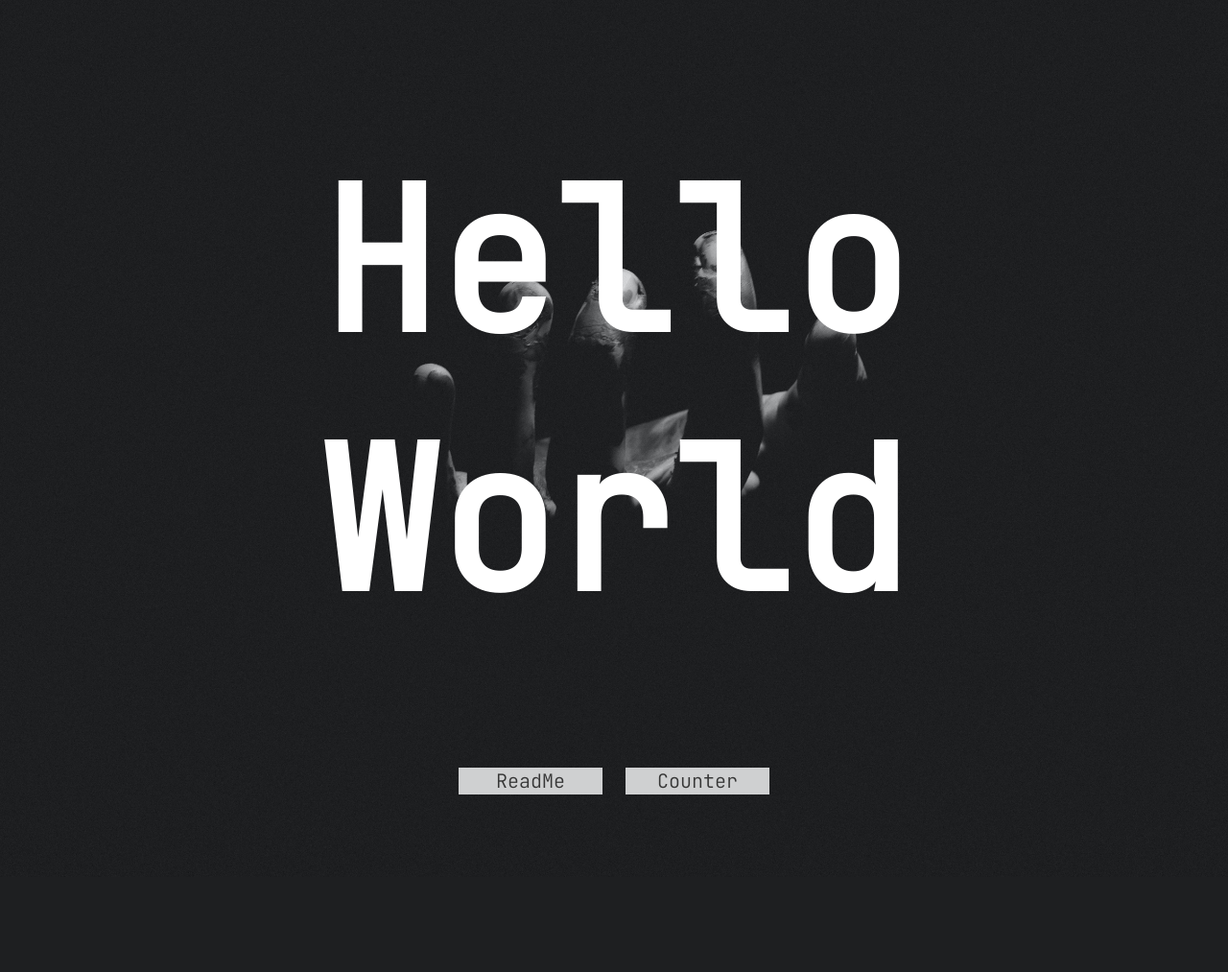
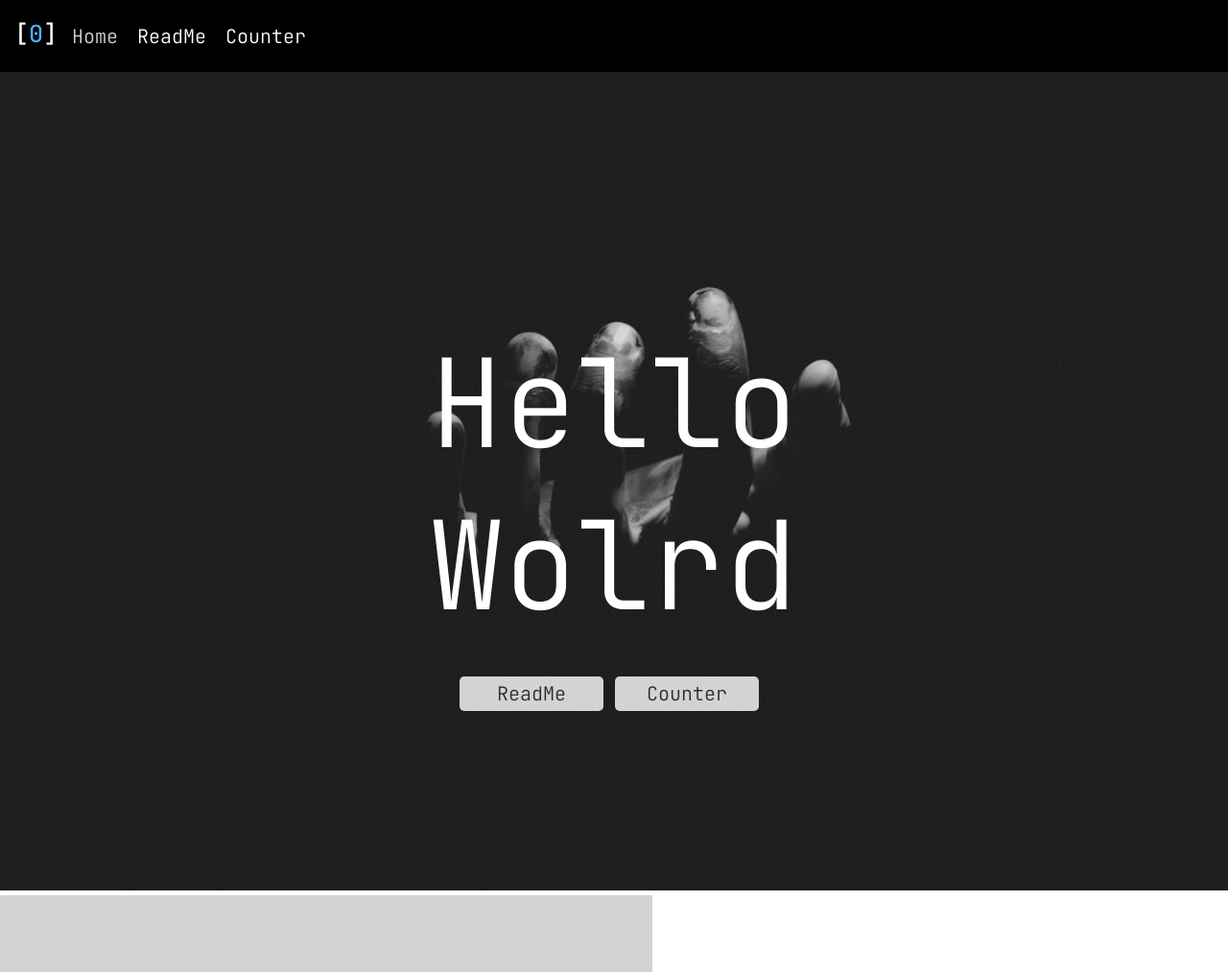
Before and after one commit to joeymichalik/icedt.de, a PHP site: page / in a window 1280 px wide. Shown: the whole page at 96% size. Before the commit the page ends 828 px from the top, so only its background shows below. Run offline with PHP 8.4, Linux system fonts and the light colour scheme.

Commit message:
Reworked Counter, Navbar
Inserted Navbar
changed link

```diff
--- a/index.html
+++ b/index.html
@@ -1,27 +1,69 @@
 <!DOCTYPE html>
+<html lang="en">
 
-<html>
 <head>
-        <title>TJM - Hello World</title>
-        <link href="styles/style.css" rel="stylesheet">
+
+    <meta charset="UTF-8">
+    <meta http-equiv="X-UA-Compatible" content="IE=edge">
+    <meta name="viewport" content="width=device-width, initial-scale=1.0">
+
+    <title>TJM - Test</title>
     <link href="styles/pictures/[0] icon.png" rel="icon">
+    <link href="styles/style_index.css" rel="stylesheet">
+
 </head>
 
+
 <body>
-        <header class="header">
-            <h1>Hello World</h1>
-        </header>
 
-        <!-- Buttons here -->
-        <div id="container_headerbutton">
+
+    <div class="navbar">
+
+        <div class="vertical-center">
+
+            <table class="navigator">
+                <tr>
+                    <td><img src="styles/pictures/[0] icon.png" height=35px></td>
+                    <td><a class="current-page" href="index.html">Home</a></td>
+                    <td><a href="readme.html">ReadMe</a></td>
+                    <td><a href="counter.html">Counter</a></td>
+                </tr>
+            </table>
+
+        </div>
+
+    </div>
+
+
+    <div class="image-container">
+
+        <img width="100%" height="auto" src="styles/pictures/HandyBackground.jpg">
+
         <div class="center">
-                <table>
+
+            <header class="imageheader">Hello Wolrd</header>
+
+            <table class="horizontal-center">
                 <tr>
                     <td><form action="readme.html"><button class="headerbutton">ReadMe</button></form></td>
                     <td><form action="counter.html"><button class="headerbutton">Counter</button></form></td>
                 </tr>
             </table>
+
         </div>
+
     </div>
+
+
+    <div class="container-left">
+
+    </div>
+
+    <div class="container-right">
+
+    </div>
+
+
 </body>
+
 </html>
--- a/styles/style.css
+++ /dev/null
@@ -1,66 +0,0 @@
-/* Importing Fonts*/
-@font-face {
-    font-family: "jetBrainsMono";
-    src: url("font/JetBrainsMono-Light.ttf") format("truetype");
-}
-
-/* Background*/
-body {
-    margin: 0px;
-    padding: 0px;
-    background: black
-    top no-repeat url("pictures/HandyBackground.jpg");
-    background-size: cover ;
-}
-
-/*Header*/
-.header {
-    font-family: "jetBrainsMono", Calibri, Tahoma, sans-serif;
-    font-size: 8vw;
-    text-align: center;
-    color: white;
-}
-
-
-/*buttons*/
-#container_headerbutton {
-    height: 100px;
-    position: relative;
-
-}
-
-.center {
-    margin: 0;
-    position: absolute;
-    left: 50%;
-    -ms-transform: translate(-50%, -50%);
-    transform: translate(-50%, -50%);
-}
-
-.headerbutton {
-    margin-left: 10px;
-    margin-right: 10px;
-    width: 150px;
-    left: 50%;
-    font-family: "jetBrainsMono", 'Franklin Gothic Medium', 'Arial Narrow', Arial, sans-serif;
-    font-size: 20px;
-    color: rgb(54, 54, 54);
-    background-color: rgb(207, 208, 209);
-    border: 0;
-}
-
-.headerbutton:hover {
-    color: rgb(207, 208, 209);
-    background-color: rgb(54, 54, 54);
-}
-
-.headerbutton:checked {
-    border-bottom: 2px;
-    border-color: orange;
-}
-
-p {
-    color: white;
-    font-family: "jetBrainsMono", 'Franklin Gothic Medium', 'Arial Narrow', Arial, sans-serif;
-    font-size: 20px;
-}
--- a/styles/style_test.css
+++ b/styles/style_index.css
@@ -16,7 +16,7 @@ body {
     padding: 0;
 }
 
-/* ----- */
+/* ----- Positioning ----- */
 
 .center {
     position: absolute;
@@ -37,7 +37,9 @@ body {
     transform: translate(-50%);
 }
 
-/* ----- */
+/*  >>> Objects <<< */
+
+/* ----- Navbar ----- */
 
 .navbar {
     position: relative;
@@ -62,6 +64,13 @@ div.navbar a:hover {
     color: lightgray;
 }
 
+div.navbar a.current-page {
+    color: lightgray;
+}
+
+
+/* ----- Image Container ----- */
+
 .image-container {
     position: relative;
     display: block;
@@ -72,6 +81,29 @@ div.navbar a:hover {
     font-size: 10vw;
     text-align: center;
 }
+
+/* ----- Header Buttons ----- */
+
+div.image-container button {
+    margin-top: 30px;
+    margin-right: 10px;
+    padding: 5px;
+    width: 150px;
+
+    border: 0;
+    border-radius: 5px;
+    background-color: lightgray;
+    color: rgb(46, 45, 45);
+
+    font-size: 20px;
+}
+
+div.image-container button:hover {
+    background-color: rgb(46, 45, 45);
+    color: white;
+}
+
+/* ----- Container Box ----- */
 
 .container-left {
     padding: 20px;
```
Also changed, not shown: counter.html (+36 -6 lines), styles/style_counter.css (+71 -28 lines), test.html (deleted, +0 -54 lines). Lines whose indentation alone changed are shown as unchanged.
